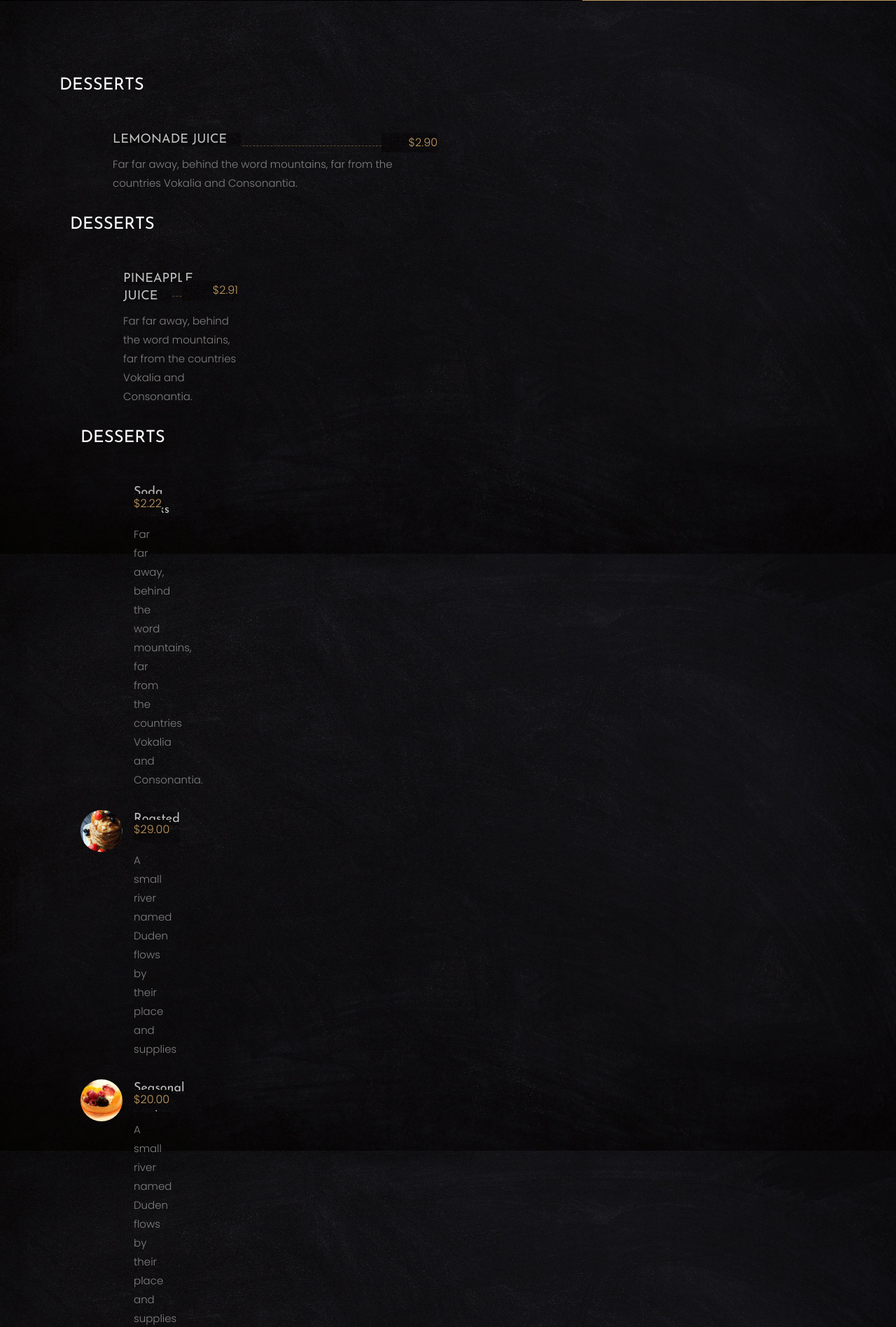
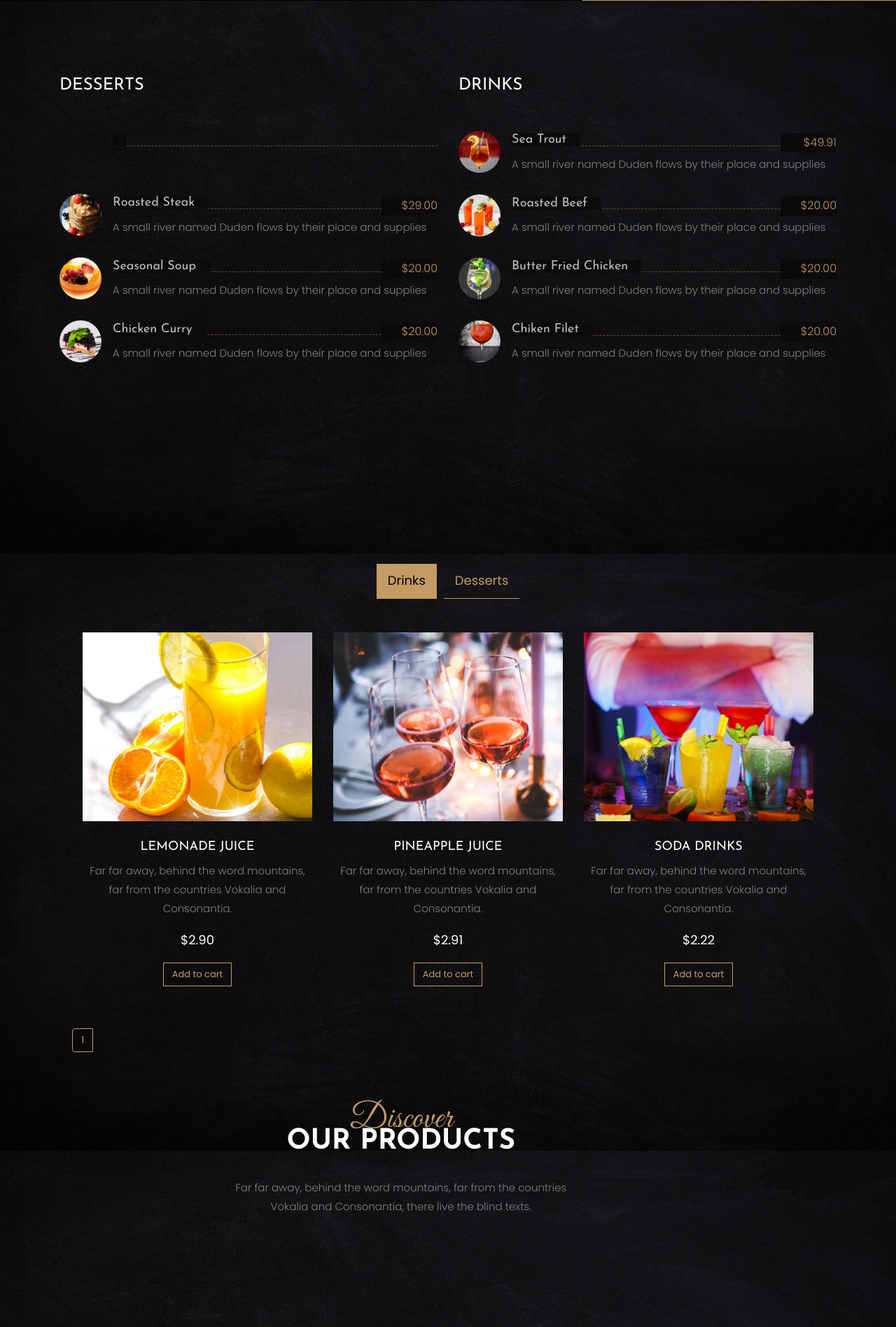
Before and after one commit to affansiddiqu/coffe, a PHP site: page /temp/menu.php in a window 1280 px wide. Shown: the part 915-2812 px from the top of the page at 70% size. Run offline with PHP 8.4, Linux system fonts and the light colour scheme; the visitor is signed in with stand-in values (Sample User, id 1); data comes from the database, SQL or seed files in the repository; some libraries are stand-ins or nearby versions; some web fonts are replaced.

Commit message:
coffe done

```diff
--- a/menu.php
+++ b/menu.php
@@ -1,5 +1,20 @@
 <?php
-require('config.php')
+require('config.php');
+
+$limit = 3;
+if(isset($_GET['page'])){
+
+  $getpgno = $_GET['page'];
+}else{
+  $getpgno = 1;
+}
+$offset = ($getpgno - 1) * $limit;
+
+$fetch = "SELECT * FROM `pro` limit {$offset}, {$limit}";
+
+$query = mysqli_query($connection, $fetch);
+
+
 ?>
 <!DOCTYPE html>
 <html lang="en">
@@ -127,31 +142,21 @@
     <section class="ftco-section">
     	<div class="container">
         <div class="row">
-			<?php
-			$fetch = "SELECT * FROM `pro`";
-			$query = mysqli_query($connection , $fetch);
-			if(mysqli_num_rows($query) > 0 ){
-			while ($row = mysqli_fetch_assoc($query)) {
-				?>
-
         	<div class="col-md-6">
         		<h3 class="mb-5 heading-pricing ftco-animate">Desserts</h3>
         		<div class="pricing-entry d-flex ftco-animate">
-        			<div class="img" style="background-image: url(<?php echo 'images/ '. $row ['image'] ?>);"></div>
+        			<div class="img" style="background-image: url();"></div>
         			<div class="desc pl-3">
 	        			<div class="d-flex text align-items-center">
-	        				<h3><span><?php echo $row ['title'] ?></span></h3>
-	        				<span class="price"><?php echo $row ['price'] ?></span>
+	        				<h3><span></span></h3>
+	        				<span class="price"></span>
 	        			</div>
 	        			<div class="d-block">
-	        				<p><?php echo $row ['des'] ?></p>
+	        				<p></p>
 	        			</div>
         			</div>
         		</div>
-				<?php
-				}
-				}
-				?>
+
         		<div class="pricing-entry d-flex ftco-animate">
         			<div class="img" style="background-image: url(images/dessert-2.jpg);"></div>
         			<div class="desc pl-3">
@@ -247,13 +252,13 @@
 
     <section class="ftco-menu mb-5 pb-5">
     	<div class="container">
-    		<div class="row justify-content-center mb-5">
+    		<!-- <div class="row justify-content-center mb-5">
           <div class="col-md-7 heading-section text-center ftco-animate">
           	<span class="subheading">Discover</span>
             <h2 class="mb-4">Our Products</h2>
             <p>Far far away, behind the word mountains, far from the countries Vokalia and Consonantia, there live the blind texts.</p>
           </div>
-        </div>
+        </div> -->
     		<div class="row d-md-flex">
 	    		<div class="col-lg-12 ftco-animate p-md-5">
 		    		<div class="row">
@@ -274,14 +279,14 @@
 		              <div class="tab-pane fade show active" id="v-pills-2" role="tabpanel" aria-labelledby="v-pills-2-tab">
 		                <div class="row">
 							<?php
-							$fetch = "SELECT * FROM `pro`";
+							$fetch = "SELECT * FROM `pro` limit {$offset}, {$limit}";
 							$query = mysqli_query($connection , $fetch);
 							if(mysqli_num_rows($query) > 0 ){
 								while ($row = mysqli_fetch_assoc($query)) {
 
 							?>
 		              		<div class="col-md-4 text-center">
-		              			<div class="menu-wrap">
+		              			<div class="menu-wrap text-center">
 		              				<a href="#" class="menu-img img mb-4" style="background-image: url(<?php echo 'images/' . $row ['image'] ?> );"></a>
 		              				<div class="text">
 		              					<h3><a href="#"> <?php echo $row ['title'] ?> </a></h3>
@@ -293,9 +298,36 @@
 		              		</div>
 							<?php
 							}
-						}
+							}
+							$fetchpage = "SELECT * from pro";
+							$query = mysqli_query($connection, $fetchpage);
+							  if(mysqli_num_rows($query) > 0){
+								 $totalRecords = mysqli_num_rows($query);
+								 $totalpages = ceil($totalRecords / $limit);
+								 echo '<ul class="pagination ">';
+								 if($getpgno > 1){
+									echo '<li class="page-item"><a class="page-link btn btn-primary btn-outline-primary" href="menu.php?page='.($getpgno - 1).'">prev</a></li>';
+								 }
+								 for($i = 1; $i <= $totalpages; $i++){
+									 $active = $i == $getpgno? "active" : "";
+									 echo '<li class="'.$active.' page-item"><a class="page-link btn btn-primary btn-outline-primary" href="menu.php?page='.$i.'">'.$i.'</a></li>';
+									}
+									if($getpgno < $totalpages){
+										echo '<li class="page-item"><a class="page-link btn btn-primary btn-outline-primary" href="menu.php?page='.($getpgno + 1).'">next</a></li>';
+									}
+								}
 						?>
-		              		<!-- <div class="col-md-4 text-center">
+
+    <section class="ftco-menu mb-5 pb-5">
+    	<div class="container">
+    		<div class="row justify-content-center mb-5">
+          <div class="col-md-7 heading-section text-center ftco-animate">
+          	<span class="subheading">Discover</span>
+            <h2 class="mb-4">Our Products</h2>
+            <p>Far far away, behind the word mountains, far from the countries Vokalia and Consonantia, there live the blind texts.</p>
+           </div>
+         </div>
+		 <!-- <div class="col-md-4 text-center">
 		              			<div class="menu-wrap">
 		              				<a href="#" class="menu-img img mb-4" style="background-image: url(images/drink-2.jpg);"></a>
 		              				<div class="text">
@@ -422,7 +454,7 @@
 		              			</div>
 		              		</div>
 		              	</div>
-		              </div> -->
+		              </div>  -->
 		            </div>
 		          </div>
 		        </div>
```
